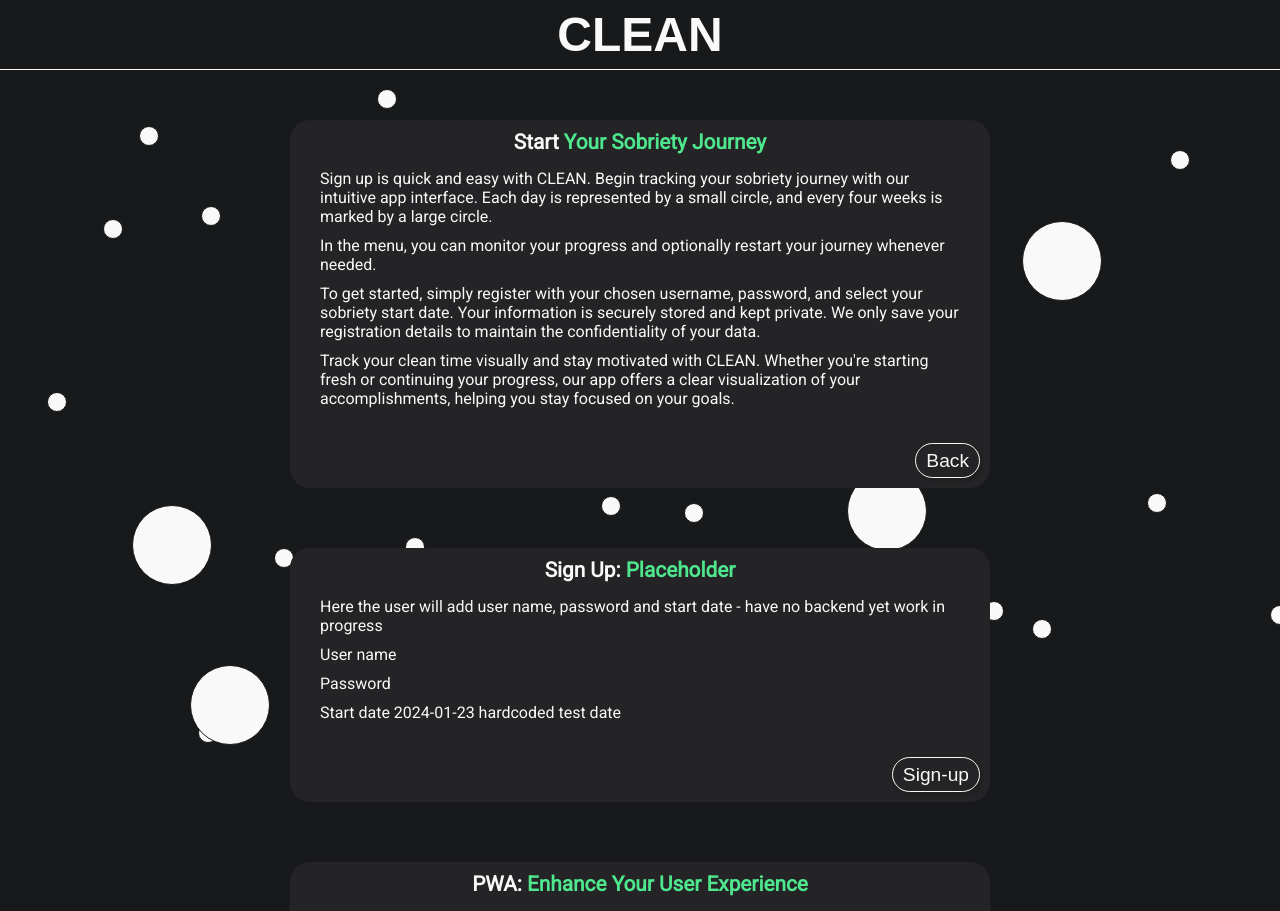
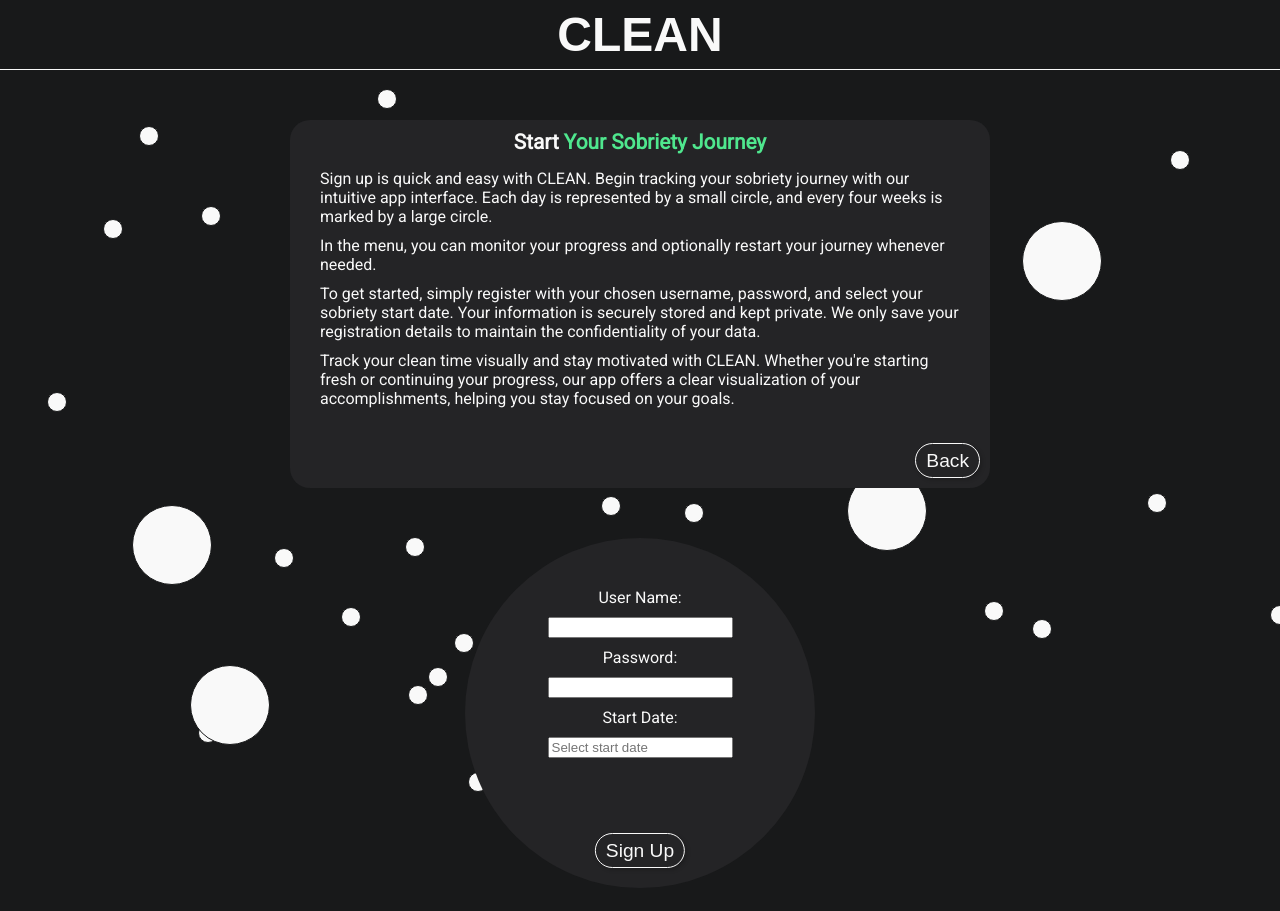
Before and after one commit to Wallenborg/clean, a Next.js app: page /sign-up in a window 1280 px wide. Shown: the top 911 px of the page. Built offline with nearby package versions, Linux system fonts and the light colour scheme; a web font is replaced by a local one.

Commit message:
add signup form

```diff
--- a/app/sign-up/page.jsx
+++ b/app/sign-up/page.jsx
@@ -3,6 +3,7 @@ import Header from "@/components/header/Header";
 import InfoText from "@/components/infotext/InfoText";
 import Fotter from "@/components/footer/Fotter";
 import RandomCirclesBackground from "@/components/random-circles-background/RandomCirclesBackground";
+import SignUpForm from "@/components/sign-up-form/SignUpForm";
 
 export default function SignupPage() {
   return (
@@ -23,7 +24,7 @@ export default function SignupPage() {
         buttonText="Back"
         buttonHref="/"
       />
-      <InfoText
+      {/* <InfoText
         style={{ marginTop: "10px" }}
         title="Sign Up:"
         subtitle="Placeholder"
@@ -36,7 +37,8 @@ export default function SignupPage() {
         showButton={true}
         buttonText="Sign-up"
         buttonHref="/clean"
-      />
+      /> */}
+      <SignUpForm />
 
       <InfoText
         style={{ marginTop: "10px" }}
--- a/components/form-container /FormContainer.jsx
+++ b/components/form-container /FormContainer.jsx
@@ -2,6 +2,7 @@
 
 import "./FormContainer.css";
 import CircleFaceAnimation from "../circle-face-animation/CircleFaceAnimation";
+
 import LoginForm from "../login-form/LoginForm";
 
 export default function FormContainer() {
--- /dev/null
+++ b/components/sign-up-form/SignUpForm.css
@@ -0,0 +1,32 @@
+.sign-up-form-signup {
+  position: relative;
+  z-index: 1000;
+  width: 350px;
+  height: 350px;
+  border-radius: 50%;
+  background-color: var(--clr-bg-1);
+  gap: 10px;
+  display: flex;
+  padding-top: 50px;
+  flex-direction: column;
+  justify-content: start;
+  align-items: center;
+  margin-bottom: 50px;
+}
+
+.sign-up-label-form {
+  color: var(--clr-text);
+}
+
+.sign-up-form-login {
+  display: flex;
+  flex-direction: column;
+  gap: 7px;
+}
+
+.error-message {
+  position: absolute;
+  top: -20px;
+  z-index: 2000;
+  color: var(--clr-accent-2);
+}
--- /dev/null
+++ b/components/sign-up-form/SignUpForm.jsx
@@ -0,0 +1,80 @@
+import { useForm, Controller } from "react-hook-form";
+import Link from "next/link";
+import Button from "../button/Button";
+import DatePicker from "react-datepicker";
+import "react-datepicker/dist/react-datepicker.css";
+import "./SignUpForm.css";
+
+export default function SignUpForm() {
+  const {
+    control,
+    register,
+    handleSubmit,
+    formState: { errors },
+  } = useForm();
+
+  const onSubmit = (data) => {
+    console.log("Form Data:", data);
+    // Later, connect to Firebase backend
+  };
+
+  return (
+    <div className="sign-up-form-shape">
+      <form className="sign-up-form-signup" onSubmit={handleSubmit(onSubmit)}>
+        <label className="sign-up-label-form" htmlFor="username">
+          User Name:
+        </label>
+        <input
+          type="text"
+          id="username"
+          {...register("username", {
+            required: "All fields must be completed.",
+          })}
+        />
+        {errors.username && (
+          <p className="error-message">{errors.username.message}</p>
+        )}
+
+        <label className="sign-up-label-form" htmlFor="password">
+          Password:
+        </label>
+        <input
+          type="password"
+          id="password"
+          {...register("password", {
+            required: "All fields must be completed.",
+          })}
+        />
+        {errors.password && (
+          <p className="error-message">{errors.password.message}</p>
+        )}
+
+        <label className="sign-up-label-form" htmlFor="startdate">
+          Start Date:
+        </label>
+        <Controller
+          control={control}
+          name="startDate"
+          rules={{ required: "All fields must be completed." }}
+          render={({ field }) => (
+            <DatePicker
+              placeholderText="Select start date"
+              onChange={(date) => field.onChange(date)}
+              selected={field.value}
+              dateFormat="dd/MM/yyyy"
+              className="datepicker-input"
+            />
+          )}
+        />
+        {errors.startDate && (
+          <p className="error-message">{errors.startDate.message}</p>
+        )}
+
+        <Button text="Sign Up" className="button-center-bottom" />
+      </form>
+      <Link href="/clean">
+        <Button text="Sign up" className="button-center-bottom" />
+      </Link>
+    </div>
+  );
+}
--- a/package.json
+++ b/package.json
@@ -10,10 +10,12 @@
   },
   "dependencies": {
     "d3": "^7.9.0",
+    "date-fns": "^3.6.0",
     "gsap": "^3.12.5",
     "next": "^14.2.4",
     "next-pwa": "^5.6.0",
     "react": "^18",
+    "react-datepicker": "^7.3.0",
     "react-dom": "^18",
     "react-hook-form": "^7.52.2",
     "react-icons": "^5.2.1"
```
Also changed, not shown: components/login-form/LoginForm.jsx (+14 -8 lines), 1 other file (tests, documents, lock files or other folders).
